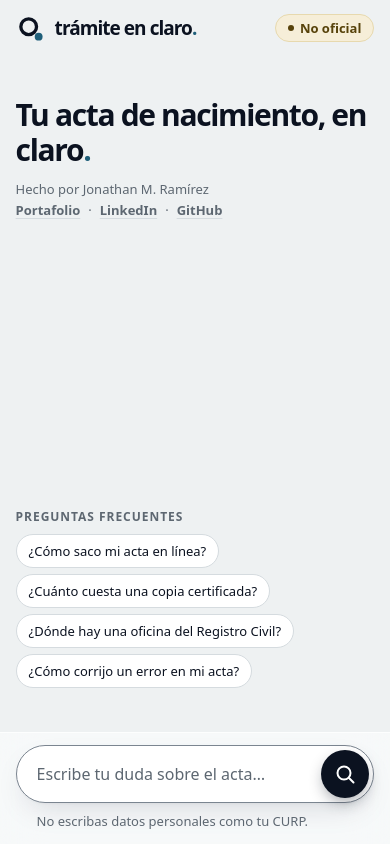
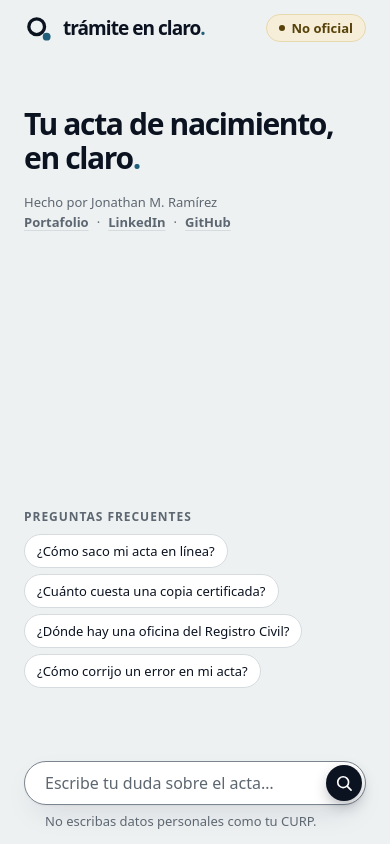
Before and after one commit to jonnschenk/Tramite-en-claro, a React (Vite) app in the folder frontend/: page / in a window 390 px wide. Built offline with nearby package versions, Linux system fonts and the light colour scheme; no server answers.

Commit message:
Frontend: más margen, barra de búsqueda más baja, sin zoom al escribir y barra que sube con el teclado

```diff
--- a/frontend/index.html
+++ b/frontend/index.html
@@ -3,7 +3,12 @@
   <head>
     <meta charset="UTF-8" />
     <link rel="icon" type="image/svg+xml" href="/favicon.svg" />
-    <meta name="viewport" content="width=device-width, initial-scale=1.0" />
+    <!-- maximum-scale evita el zoom automático de iPhone al tocar el campo (pellizcar para hacer zoom sigue funcionando).
+         interactive-widget hace que en Android la página se ajuste al teclado. -->
+    <meta
+      name="viewport"
+      content="width=device-width, initial-scale=1, maximum-scale=1, interactive-widget=resizes-content"
+    />
     <title>Trámite en claro</title>
   </head>
   <body>
--- a/frontend/src/App.jsx
+++ b/frontend/src/App.jsx
@@ -10,6 +10,7 @@ import OffTopicState from './components/OffTopicState.jsx';
 import ErrorState from './components/ErrorState.jsx';
 import HowItWorks from './components/HowItWorks.jsx';
 import Credits from './components/Credits.jsx';
+import { useKeyboardOffset } from './utils/useKeyboardOffset.js';
 
 // Preguntas que el corpus sí cubre (fuentes 01, 02, 05 y 06).
 const SUGGESTIONS = [
@@ -24,7 +25,8 @@ function App() {
   const [formError, setFormError] = useState(null);
   const [result, setResult] = useState(null);
   const [serverAwake, setServerAwake] = useState(false);
-  const lastQuestion = useRef(''); // la última pregunta enviada, para "Reintentar"
+  const lastQuestion = useRef('');
+  useKeyboardOffset(); // en móvil, la barra del buscador sube junto con el teclado // la última pregunta enviada, para "Reintentar"
 
   // Al abrir la página despertamos al servidor mientras la persona escribe.
   useEffect(() => {
@@ -87,7 +89,9 @@ function App() {
         {isIdle ? (
           <div className="hero">
             <h1 className="hero__title">
-              Tu acta de nacimiento, en claro<span className="hero__dot">.</span>
+              Tu acta de nacimiento,{' '}
+              <br className="hero__break" />
+              en claro<span className="hero__dot">.</span>
             </h1>
             <Credits className="hero__credits" />
           </div>
--- a/frontend/src/styles/_credits.scss
+++ b/frontend/src/styles/_credits.scss
@@ -62,7 +62,7 @@
 
     @include web {
       display: flex;
-      width: min(92%, $home-column-max);
+      width: $home-width;
     }
   }
 }
@@ -87,7 +87,7 @@
 
 // Créditos debajo del título del home: solo en móvil y tablet.
 .hero__credits {
-  margin-top: 12px;
+  margin-top: 16px;
 
   @include web {
     display: none;
--- a/frontend/src/styles/_header.scss
+++ b/frontend/src/styles/_header.scss
@@ -45,7 +45,7 @@ $bp-header-compact: 480px;
     // En el home el header usa la misma columna que el contenido.
     &--home {
       @include web {
-        width: min(92%, $home-column-max);
+        width: $home-width;
       }
     }
   }
--- a/frontend/src/styles/_hero.scss
+++ b/frontend/src/styles/_hero.scss
@@ -8,6 +8,13 @@
     letter-spacing: $tracking-title-tight;
   }
 
+  // En móvil "en claro." va en su propia línea.
+  &__break {
+    @include web {
+      display: none;
+    }
+  }
+
   &__dot {
     color: $color-accent;
   }
--- a/frontend/src/styles/_layout.scss
+++ b/frontend/src/styles/_layout.scss
@@ -22,7 +22,7 @@
     padding-bottom: calc(#{$ask-bar-space} + env(safe-area-inset-bottom));
     display: flex;
     flex-direction: column;
-    padding-top: clamp(24px, 5vh, 48px);
+    padding-top: clamp(32px, 6vh, 56px);
 
     // En móvil el buscador está fijo abajo: las sugerencias se pegan a él.
     .suggestions {
@@ -31,7 +31,7 @@
 
     @include web {
       display: grid;
-      width: min(92%, $home-column-max);
+      width: $home-width;
       min-height: calc(100dvh - #{$header-height} - #{$footer-height});
       padding-block: clamp(24px, 5vh, 72px);
       align-content: center;
@@ -55,29 +55,31 @@
 .ask-bar {
   position: fixed;
   inset-inline: 0;
-  bottom: 0;
+  // Con el teclado abierto, sube para quedar justo encima de él (ver useKeyboardOffset).
+  bottom: var(--keyboard-offset, 0px);
   z-index: 10;
-  padding: 12px 4% calc(12px + env(safe-area-inset-bottom));
-  @include glass;
-  border-width: 1px 0 0;
+  // Mismo fondo que la página: sin transparencia ni cambio de tono.
+  padding: 10px $gutter calc(12px + env(safe-area-inset-bottom));
+  background: $color-bg;
+  transition: bottom 0.25s ease-out;
+
+  // Con el teclado abierto ya no hace falta el espacio del borde inferior del iPhone.
+  :root[data-keyboard-open] & {
+    padding-bottom: 10px;
+  }
 
   @include web {
     position: static;
     padding: 0;
     background: none;
-    border: 0;
-    -webkit-backdrop-filter: none;
-    backdrop-filter: none;
   }
 
   &--docked {
     @include web {
       position: sticky;
       top: $header-height + 12px;
-      padding: 12px;
-      margin-inline: -12px;
-      border-radius: $radius-card-web;
-      @include glass;
+      padding-block: 12px;
+      background: $color-bg;
     }
   }
 }
--- a/frontend/src/styles/_question-form.scss
+++ b/frontend/src/styles/_question-form.scss
@@ -1,22 +1,34 @@
 @use 'tokens' as *;
+@use 'mixins' as *;
+
+// En móvil la barra es más baja (44 px en total): botón de 36 px.
+$search-button-mobile: 36px;
 
 // Distancia del borde izquierdo de la barra al texto.
 $field-inset: 20px;
 
 .question-form {
   display: grid;
-  gap: 8px;
+  gap: 6px;
 
   &__field {
     display: flex;
     align-items: flex-end;
     gap: 8px;
-    padding: 4px 4px 4px $field-inset;
+    padding: 3px 3px 3px $field-inset;
+
+    @include web {
+      padding: 4px 4px 4px $field-inset;
+    }
     background: $color-surface;
     border: 1px solid $color-input-border;
     // Radio fijo (mitad de la altura con una línea): se ve como píldora y sigue bien cuando el campo crece.
-    border-radius: 29px;
+    border-radius: 22px;
     box-shadow: $shadow-search;
+
+    @include web {
+      border-radius: 29px;
+    }
     transition: box-shadow 0.2s ease;
 
     &:hover {
@@ -35,10 +47,17 @@ $field-inset: 20px;
 
   &__input {
     flex: 1;
-    // Misma altura que el botón (12 + 24 + 12 = 48) para que el texto quede centrado.
-    min-height: $touch-target;
+    // Misma altura que el botón para que el texto quede centrado:
+    // móvil 6 + 24 + 6 = 36; desktop 12 + 24 + 12 = 48.
+    min-height: $search-button-mobile;
     max-height: 120px;
-    padding: 12px 0;
+    padding: 6px 0;
+    -webkit-appearance: none;
+
+    @include web {
+      min-height: $touch-target;
+      padding-block: 12px;
+    }
     border: 0;
     background: transparent;
     color: $color-text;
@@ -66,11 +85,16 @@ $field-inset: 20px;
     display: grid;
     place-items: center;
     flex-shrink: 0;
-    width: $touch-target;
-    height: $touch-target;
+    width: $search-button-mobile;
+    height: $search-button-mobile;
     padding: 0;
     border: 0;
     border-radius: 50%;
+
+    @include web {
+      width: $touch-target;
+      height: $touch-target;
+    }
     background: $color-button;
     color: #fff;
     box-shadow: 0 6px 16px -4px rgba(11, 18, 32, 0.45);
@@ -99,8 +123,13 @@ $field-inset: 20px;
   }
 
   &__icon {
-    width: 24px;
-    height: 24px;
+    width: 20px;
+    height: 20px;
+
+    @include web {
+      width: 24px;
+      height: 24px;
+    }
   }
 
   &__spinner {
--- a/frontend/src/styles/_tokens.scss
+++ b/frontend/src/styles/_tokens.scss
@@ -58,6 +58,9 @@ $footer-height: 56px;
 // Alto de la barra fija de abajo en móvil (unos 110 px) más aire para que no tape el contenido.
 $ask-bar-space: 140px;
 $container-max: 1240px;
-$container-width: min(92%, $container-max);
 $home-column-max: 760px;
+// Margen a los lados de la pantalla: 24 px en móvil, crece hasta 48 px.
+$gutter: clamp(24px, 5vw, 48px);
+$container-width: min(calc(100% - 2 * #{$gutter}), $container-max);
+$home-width: min(calc(100% - 2 * #{$gutter}), $home-column-max);
 $bp-web: 960px;
--- /dev/null
+++ b/frontend/src/utils/useKeyboardOffset.js
@@ -0,0 +1,36 @@
+import { useEffect } from 'react';
+
+// En el celular, cuando aparece el teclado, mide cuánto tapa y lo guarda en la variable CSS
+// --keyboard-offset. La barra del buscador la usa para subir y quedar justo encima del teclado.
+// Usa visualViewport: es el área que de verdad se ve (sin el teclado).
+export function useKeyboardOffset() {
+  useEffect(() => {
+    const viewport = window.visualViewport;
+    if (!viewport) return undefined;
+
+    const root = document.documentElement;
+    let frame = 0;
+
+    function update() {
+      cancelAnimationFrame(frame);
+      frame = requestAnimationFrame(() => {
+        const covered = window.innerHeight - viewport.height - viewport.offsetTop;
+        // Menos de 80 px no es el teclado (es la barra de Safari que se esconde o aparece).
+        const offset = covered > 80 ? Math.round(covered) : 0;
+        root.style.setProperty('--keyboard-offset', `${offset}px`);
+        root.toggleAttribute('data-keyboard-open', offset > 0);
+      });
+    }
+
+    update();
+    viewport.addEventListener('resize', update);
+    viewport.addEventListener('scroll', update);
+    return () => {
+      cancelAnimationFrame(frame);
+      viewport.removeEventListener('resize', update);
+      viewport.removeEventListener('scroll', update);
+      root.style.removeProperty('--keyboard-offset');
+      root.removeAttribute('data-keyboard-open');
+    };
+  }, []);
+}
```
